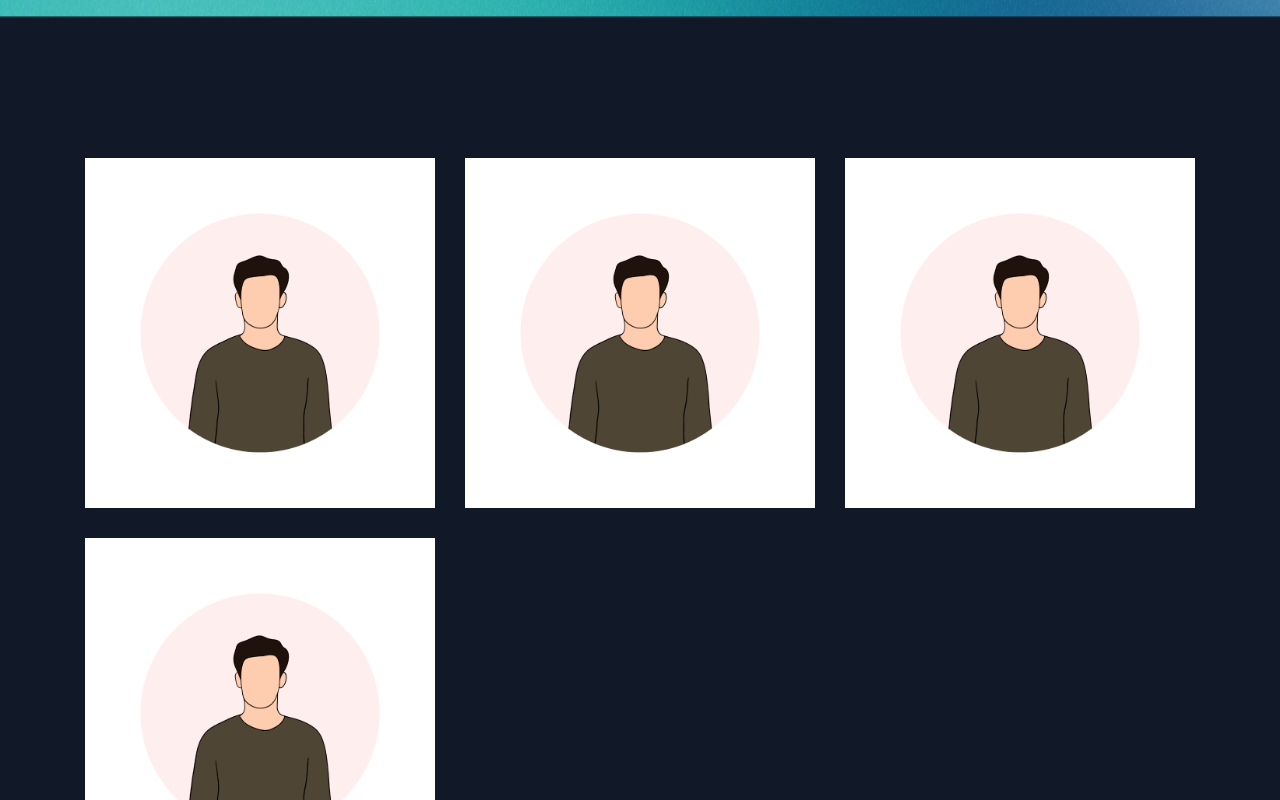
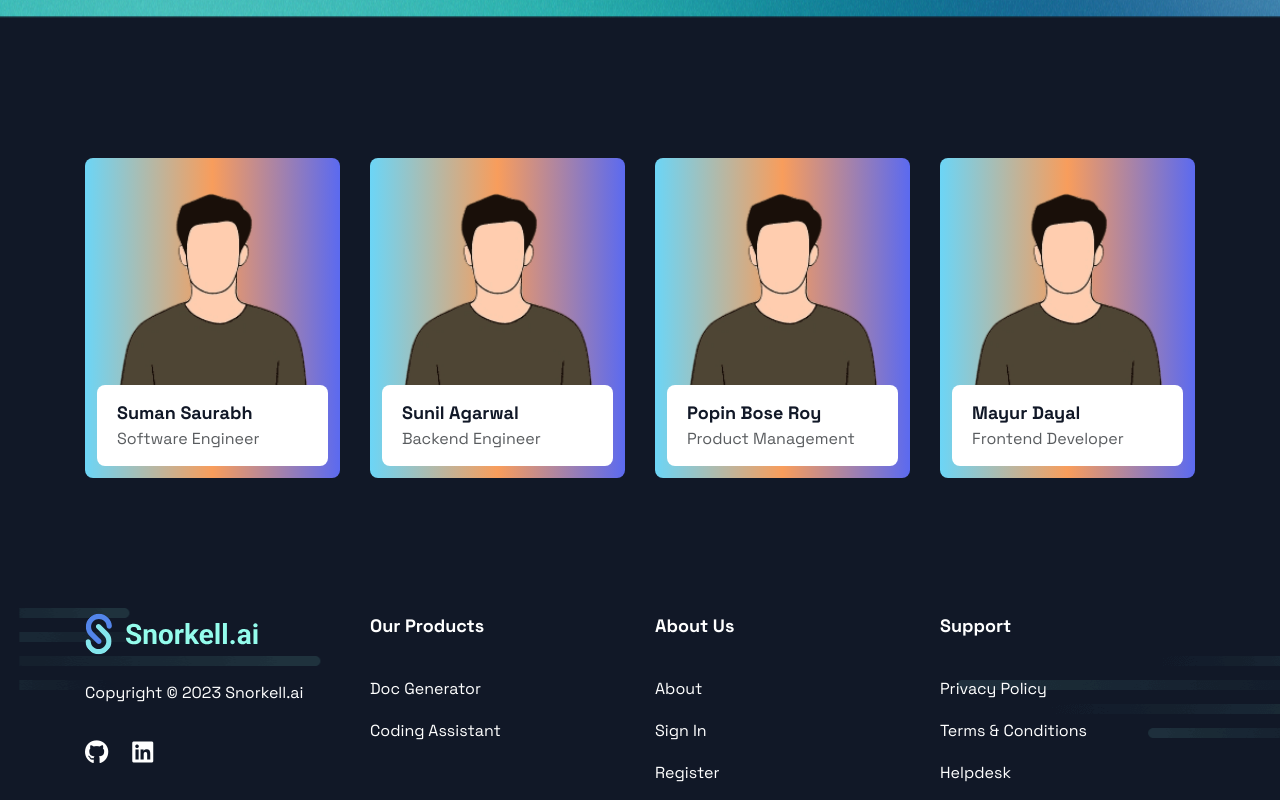
Before and after one commit to SingularityX-ai/penify-landing-page, a Next.js app: page /about-us in a window 1280 px wide. Shown: the part 480-1280 px from the top of the page. Built offline with nearby package versions, Linux system fonts and the light colour scheme.

Commit message:
Updated common fixes v2
- Added new UI for team member cards in About us page

```diff
--- a/src/components/container/teams/team.tsx
+++ b/src/components/container/teams/team.tsx
@@ -1,90 +1,71 @@
-import Image from "next/image";
-import Link from "next/link";
-import usrImg from "public/images/teams/one.png";
+import Image from 'next/image';
+import usrImg from 'public/images/teams/one.png';
 
-export default function Teams () {
+const TeamsContent = [
+  {
+    devName: 'Suman Saurabh',
+    devRole: 'Software Engineer',
+    devSocial: 'ssumansaurabh',
+  },
+  {
+    devName: 'Sunil Agarwal',
+    devRole: 'Backend Engineer',
+    devSocial: 'sunilagwl5',
+  },
+  {
+    devName: 'Popin Bose Roy',
+    devRole: 'Product Management',
+    devSocial: 'popinboseroy',
+  },
+  {
+    devName: 'Mayur Dayal',
+    devRole: 'Frontend Developer',
+    devSocial: 'mayur-dayal',
+  },
+];
+
+export default function Teams() {
   return (
-    <section className="section team-main pb-0">
-      <div className="container">
-        <div className="row items-gap">
-
-          <div className="col-12 col-md-6 col-xl-4">
-            <div className="team-main-single" data-aos="fade-up" data-aos-duration="600">
-              <div className="thumb">
-                <Image src={usrImg} alt="profile image" />
-
-                <div className="social">
-                  <Link href="https://www.linkedin.com/in/ssumansaurabh/">
-                    <i className="fa-brands fa-linkedin-in"></i>
-                  </Link>
+    <section className='section team-main pb-0'>
+      <div className='container'>
+        <div className='row g-4'>
+          {TeamsContent.map((team, index) => (
+            <div className='col-12 col-md-6 col-lg-3' key={index}>
+              <div
+                className='colored-card'
+                data-aos='fade-up'
+                data-aos-duration='600'
+                data-aos-delay={index * 200}
+              >
+                <div className='card-img-center'>
+                  <Image
+                    src={usrImg}
+                    alt={`Profile photo of ${team.devName}`}
+                  />
                 </div>
 
-                <div className="content">
-                  <h5 className="h5">Suman Saurabh</h5>
-                  <p>Software Engineer</p>
+                <div className='card-content-wrapper'>
+                  <div className='card-content'>
+                    <div className='card-devData'>
+                      <h3 className='h5 mb-1'>{team.devName}</h3>
+                      <p className='text-muted'>{team.devRole}</p>
+                    </div>
+
+                    <a
+                      href={`https://www.linkedin.com/in/${team.devSocial}/`}
+                      target='_blank'
+                      rel='noopener noreferrer'
+                      className='socials'
+                    >
+                      <i className='fa-brands fa-linkedin-in'></i>
+                    </a>
+                  </div>
                 </div>
               </div>
             </div>
-          </div>
-
-          <div className="col-12 col-md-6 col-xl-4">
-            <div className="team-main-single" data-aos="fade-up" data-aos-duration="600">
-              <div className="thumb">
-                <Image src={usrImg} alt="profile image" />
-
-                <div className="social">
-                  <Link href="https://www.linkedin.com/in/sunilagwl5/">
-                    <i className="fa-brands fa-linkedin-in"></i>
-                  </Link>
-                </div>
-
-                <div className="content">
-                  <h5 className="h5">Sunil Agarwal</h5>
-                  <p>Backend Engineer</p>
-                </div>
-              </div>
-            </div>
-          </div>
-
-          <div className="col-12 col-md-6 col-xl-4">
-            <div className="team-main-single" data-aos="fade-up" data-aos-duration="600">
-              <div className="thumb">
-                <Image src={usrImg} alt="profile image" />
-
-                <div className="social">
-                  <Link href="https://www.linkedin.com/in/popinboseroy/">
-                    <i className="fa-brands fa-linkedin-in"></i>
-                  </Link>
-                </div>
-
-                <div className="content">
-                  <h5 className="h5">Popin Bose Roy</h5>
-                  <p>Product Management</p>
-                </div>
-              </div>
-            </div>
-          </div>
-
-          <div className="col-12 col-md-6 col-xl-4">
-            <div className="team-main-single" data-aos="fade-up" data-aos-duration="600">
-              <div className="thumb">
-                <Image src={usrImg} alt="profile image" />
-
-                <div className="social">
-                  <Link href="https://www.linkedin.com/in/mayur-dayal/">
-                    <i className="fa-brands fa-linkedin-in"></i>
-                  </Link>
-                </div>
-
-                <div className="content">
-                  <h5 className="h5">Mayur Dayal</h5>
-                  <p>Frontend Developer</p>
-                </div>
-              </div>
-            </div>
-          </div>
+          ))}
         </div>
       </div>
     </section>
-  )
+  );
 }
--- /dev/null
+++ b/src/styles/components/_teams.scss
@@ -0,0 +1,79 @@
+.team-main {
+  .colored-card {
+    position: relative;
+    display: flex;
+    flex-direction: column;
+    justify-content: flex-end;
+    height: 100%;
+    border-radius: 0.5rem;
+    overflow: hidden;
+    background: linear-gradient(
+      90deg,
+      rgb(108, 213, 246) 0%,
+      rgb(248, 157, 92) 50%,
+      rgb(91, 106, 240) 100%
+    );
+    cursor: default;
+    user-select: none;
+
+    .card-img-center {
+      display: flex;
+      justify-content: center;
+      min-height: 320px;
+    }
+
+    .card-content-wrapper {
+      position: absolute;
+      bottom: 0;
+      left: 0;
+      width: 100%;
+      padding: 0.75rem;
+
+      .card-content {
+        border-radius: 0.5rem;
+        background-color: #fff;
+        padding: 1rem 1.25rem;
+
+        .card-devData {
+          transition: all 250ms ease-in;
+
+          h3.h5,
+          p {
+            line-height: normal;
+          }
+
+          h3.h5 {
+            color: #111827;
+          }
+        }
+
+        .socials {
+          height: 0;
+          opacity: 0;
+          visibility: hidden;
+          transform: translateY(100%);
+        }
+      }
+    }
+
+    &:hover {
+      .card-content-wrapper {
+        .card-content {
+          .card-devData {
+            margin-bottom: 0.875rem;
+            padding-bottom: 0.75rem;
+            border-bottom: var(--bs-border-width) var(--bs-border-style)
+              var(--bs-border-color);
+          }
+
+          .socials {
+            height: 16px;
+            opacity: 1;
+            visibility: visible;
+            transform: translateY(0);
+          }
+        }
+      }
+    }
+  }
+}
--- a/src/styles/main.scss
+++ b/src/styles/main.scss
@@ -91,3 +91,4 @@
 @import "./components/contact";
 @import "./components/tour";
 @import "./components/custom_buttons";
+@import "./components/teams"
```
Also changed, not shown: public/images/teams/one.png.
